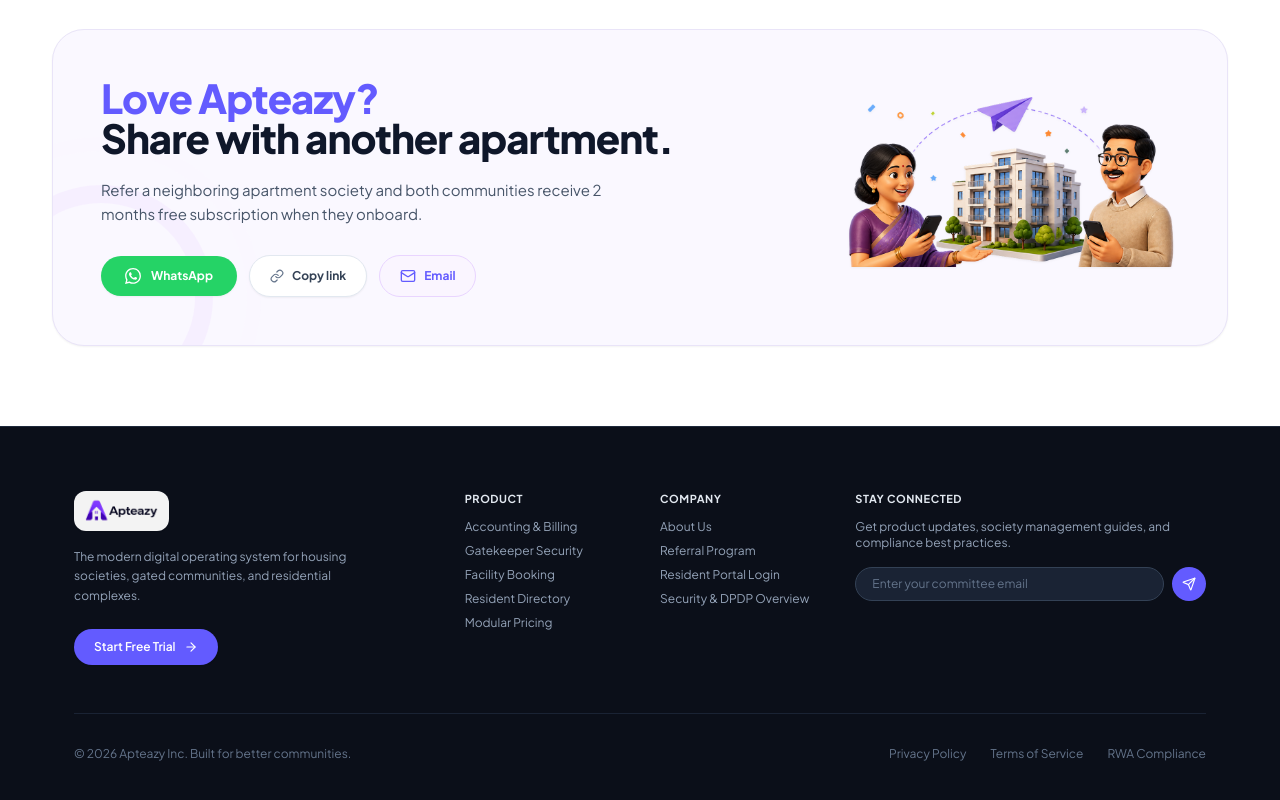
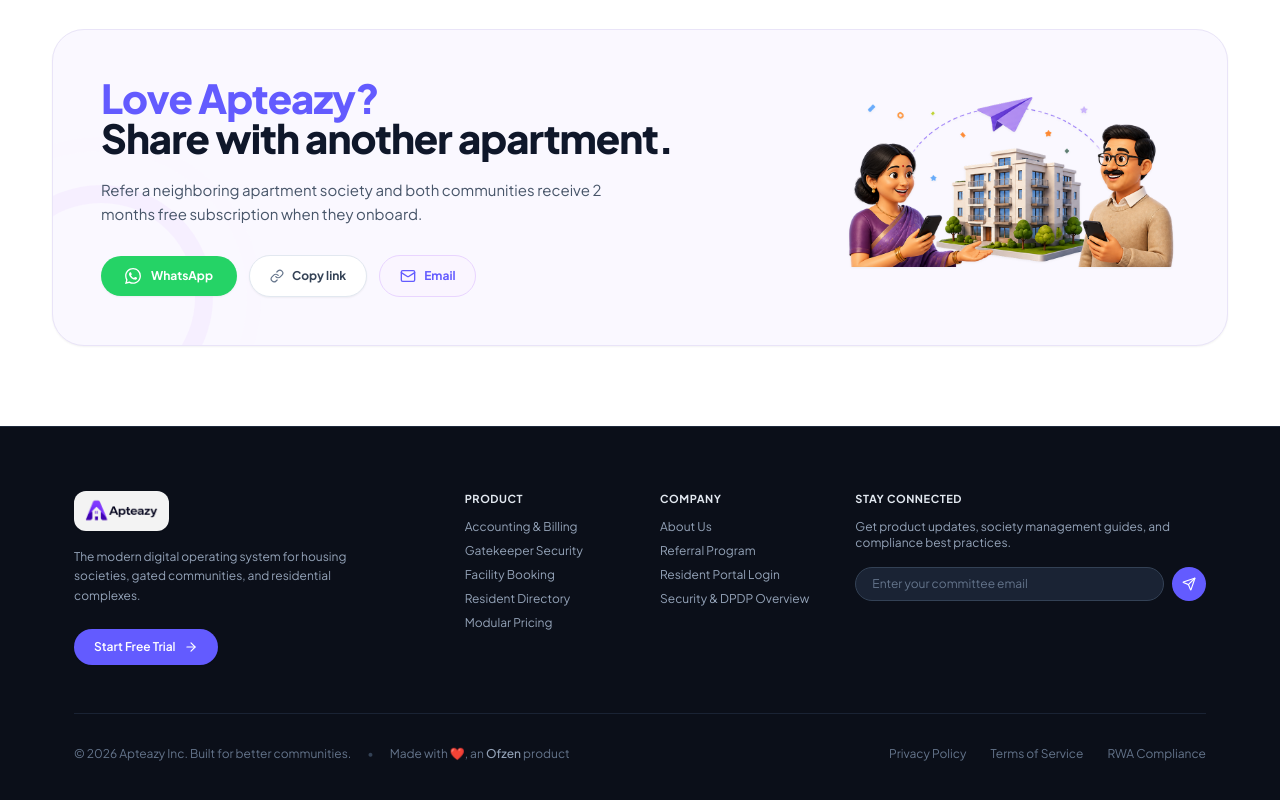
Before and after one commit to Charantej111/Apteazy, a React (Vite) app: page / in a window 1280 px wide. Shown: the part 5260-6060 px from the top of the page. Built offline with nearby package versions, Linux system fonts and the light colour scheme; a web font is replaced by a local one.

Commit message:
feat: add project logo and favicon assets with updated site metadata configurations

```diff
--- a/src/components/Footer.jsx
+++ b/src/components/Footer.jsx
@@ -131,8 +131,12 @@
 
         {/* Bottom Bar */}
         <div className="pt-8 flex flex-col sm:flex-row items-center justify-between gap-4 text-xs text-slate-500">
-          <div>
-            © 2026 Apteazy Inc. Built for better communities.
+          <div className="flex flex-col sm:flex-row items-center gap-2 sm:gap-4 text-center sm:text-left">
+            <span>© 2026 Apteazy Inc. Built for better communities.</span>
+            <span className="hidden sm:inline text-slate-700">•</span>
+            <span>
+              Made with <span className="text-red-500">❤️</span>, an <a href="https://ofzen.in/" target="_blank" rel="noopener noreferrer" className="text-slate-400 hover:text-white transition-colors font-medium">Ofzen</a> product
+            </span>
           </div>
           <div className="flex items-center gap-6">
             <button
```
